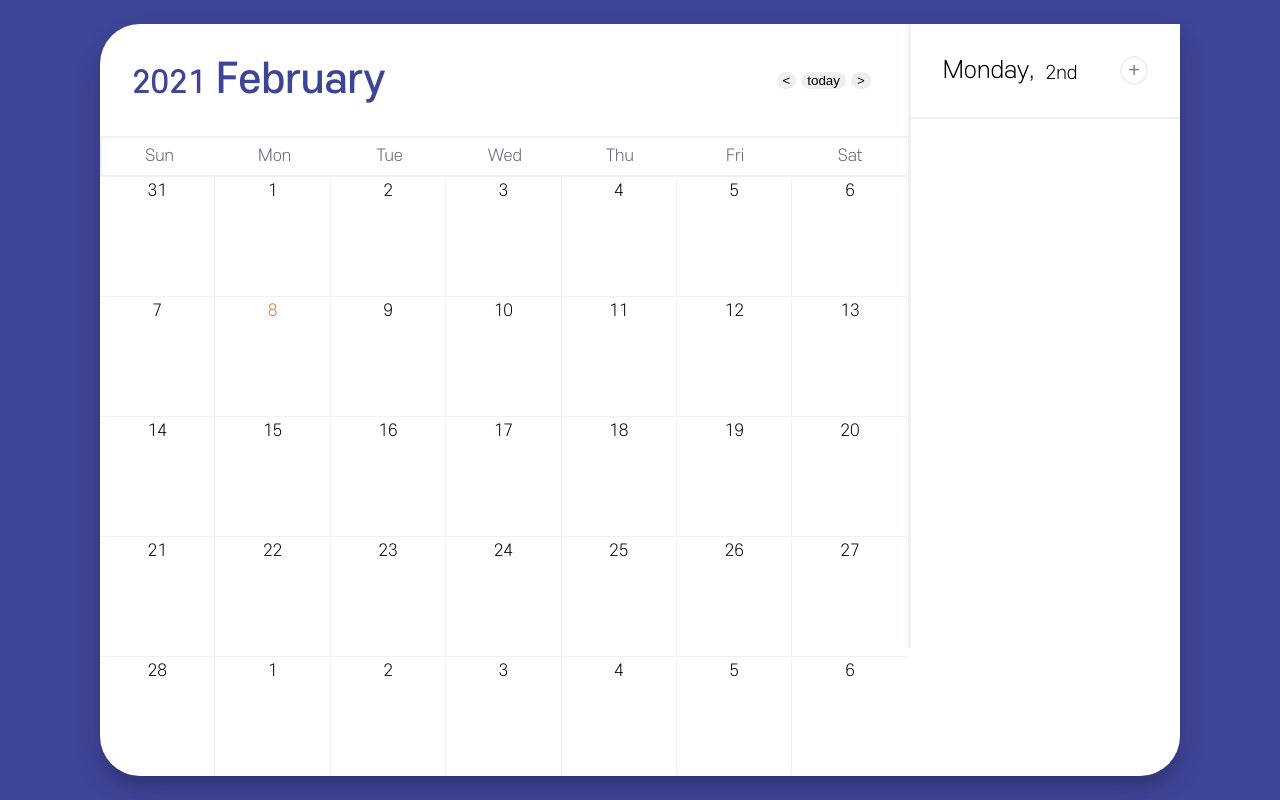
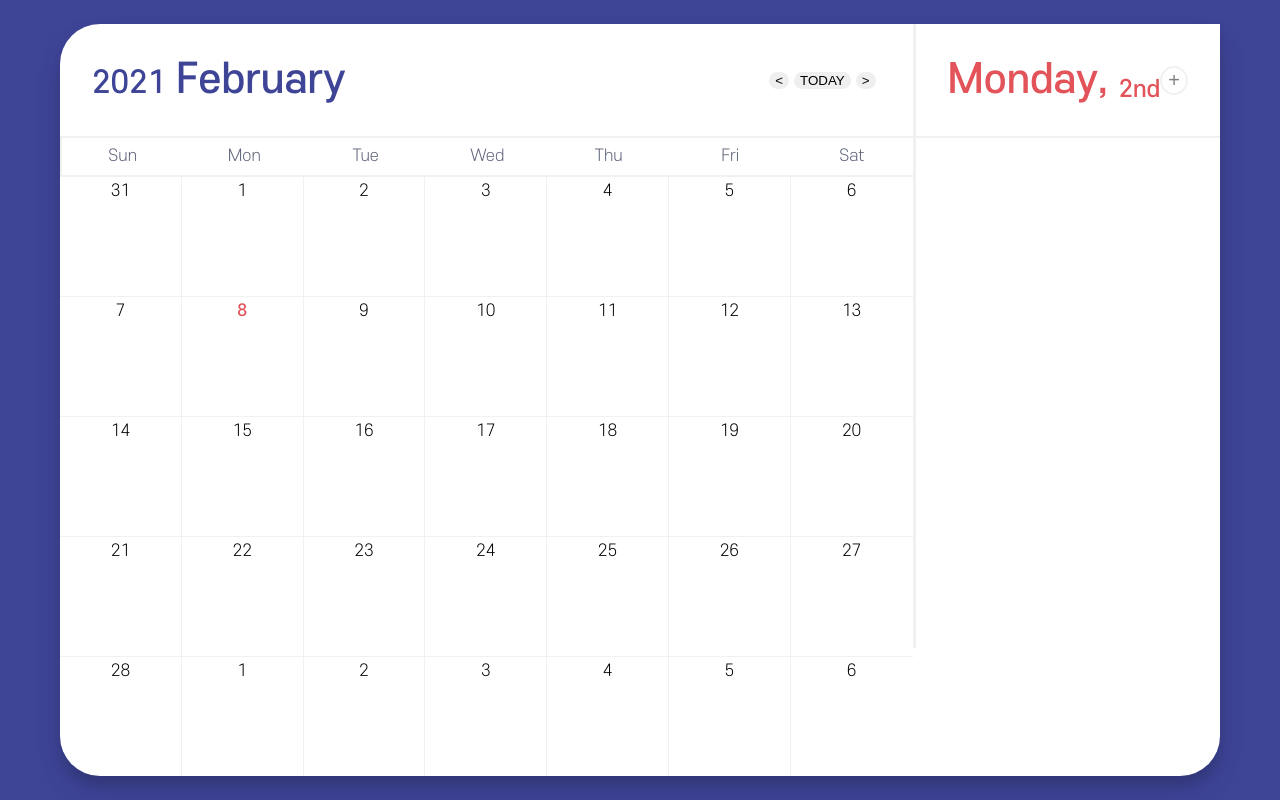
Before and after one commit to LeeChaeng/new_cemi, a React (Create React App) app: page / in a window 1280 px wide. Built offline with nearby package versions, Linux system fonts and the light colour scheme.

Commit message:
style ; styling

```diff
--- a/src/App.tsx
+++ b/src/App.tsx
@@ -3,9 +3,9 @@ import Home from "./routes/Home";
 
 function App() {
   return (
-    <div className="App">
+    <>
       <Home />
-    </div>
+    </>
   );
 }
 
--- a/src/components/Calendar.tsx
+++ b/src/components/Calendar.tsx
@@ -53,7 +53,7 @@ const Calendar = () => {
         </div>
         <Button>
           <button onClick={goPrevMonth}>{"<"}</button>
-          <button onClick={goToday}>{"today"}</button>
+          <button onClick={goToday}>{"TODAY"}</button>
           <button onClick={goNextMonth}>{">"}</button>
         </Button>
       </Title>
@@ -78,7 +78,7 @@ const Calendar = () => {
                     !todo.done &&
                     isSameDay(new Date(todo.dateTime), new Date(item.id))
                 ) ? (
-                  <Color color="#007965" />
+                  <Color color="#e3535a" />
                 ) : (
                   ""
                 )}
@@ -87,7 +87,7 @@ const Calendar = () => {
                     todo.done &&
                     isSameDay(new Date(todo.dateTime), new Date(item.id))
                 ) ? (
-                  <Color color="#00AF91" />
+                  <Color color="#3e4496" />
                 ) : (
                   ""
                 )}
@@ -124,10 +124,13 @@ const Title = styled.div`
   }
 `;
 const Button = styled.div`
-  button {
+  font-family: "SCDream_light";
+  & > button {
     border-radius: 50px;
     border: none;
     margin-right: 5px;
+    cursor: pointer;
+    outline: none;
   }
 `;
 
@@ -144,15 +147,25 @@ const Day = styled.div<{ selected: boolean }>`
   display: flex;
   flex-direction: column;
   justify-content: space-between;
+  transition: background-color 0.2s;
+  &:hover {
+    cursor: pointer;
+    background-color: #f0f1f1;
+  }
   &:nth-child(7n) {
     border-right: none;
+  }
+  &:nth-last-child(7) {
+    border-bottom-left-radius: 40px;
   }
   &:nth-last-child(n) {
     border-bottom: none;
     border-left: none;
   }
 
-  color: ${(props) => props.selected && "#f2702f"};
+  color: ${(props) => props.selected && "#e3535a"};
+  font-family: ${(props) => props.selected && "SCDream_bold"};
+
   & > .color_container {
     display: flex;
     margin: 10px;
--- a/src/components/Todo.tsx
+++ b/src/components/Todo.tsx
@@ -18,14 +18,15 @@ const Todo = ({ id, text, deadline, done }: TodoProps) => {
   const todoToggle = () => {
     dispatch(toggleTodo(id));
   };
-  const deleteTodo = () => {
+  const deleteTodo = (event: React.MouseEvent<SVGSVGElement, MouseEvent>) => {
+    event.stopPropagation(); //prevent eventBubbling
     dispatch(delTodo(id));
   };
   return (
-    <Container>
+    <Container onClick={todoToggle}>
       {done ? (
-        <div onClick={todoToggle}>
-          <Color color="#00af91" />
+        <div>
+          <Color color="#3e4496" />
           <div>
             <span className="done">{text}</span>
             <span className="done">{deadline}</span>
@@ -33,7 +34,7 @@ const Todo = ({ id, text, deadline, done }: TodoProps) => {
         </div>
       ) : (
         <div onClick={todoToggle}>
-          <Color color="#007965" />
+          <Color color="#e3535a" />
           <div>
             <span>{text}</span>
             <span>{deadline}</span>
@@ -55,6 +56,11 @@ const Container = styled.div`
   justify-content: space-between;
   padding: 24px;
   border-bottom: 2px solid #f0f1f1;
+  transition: background-color 0.2s;
+  &:hover {
+    cursor: pointer;
+    background-color: #f0f1f1;
+  }
   & > div {
     display: flex;
     flex-direction: row;
--- a/src/components/TodoList.tsx
+++ b/src/components/TodoList.tsx
@@ -81,11 +81,13 @@ const Title = styled.div`
 const Info = styled.div`
   display: flex;
   align-items: flex-end;
+  font-family: "SCDream_bold";
+  color: #e3535a;
   & > .day {
-    font-size: 23px;
+    font-size: 39.5px;
   }
   & > .week {
-    font-size: 18px;
+    font-size: 23px;
     margin-left: 10px;
   }
 `;
--- a/src/index.css
+++ b/src/index.css
@@ -17,19 +17,26 @@
   src: url("../src/static/fonts/SCDream5.otf") format("opentype");
 }
 
+#root {
+  width: 100%;
+  height: 100%;
+
+  display: flex;
+  flex-direction: column;
+  justify-content: center;
+  align-items: center;
+}
+
 body {
   margin: 0;
   height: 100vh;
-  overflow: hidden;
+  overflow: scroll;
   font-family: "SCDream_light", -apple-system, BlinkMacSystemFont,
     "Malgun Gothic", "맑은 고딕", helvetica, "Apple SD Gothic Neo", helvetica,
     "나눔바른고딕 옛한글", "NanumBarunGothic YetHangul", sans-serif;
   -webkit-font-smoothing: antialiased;
   -moz-osx-font-smoothing: grayscale;
   background-color: #3e4496;
-  display: flex;
-  flex-direction: column;
-  justify-content: center;
 }
 
 code {
--- a/src/routes/Home.tsx
+++ b/src/routes/Home.tsx
@@ -21,10 +21,11 @@ const Container = styled.div`
   display: flex;
   justify-content: center;
   background-color: white;
-  margin: 0px 100px;
+  margin: 0px 50px;
   border-radius: 40px 0px 40px 40px;
   border: none;
   box-shadow: 0 14px 28px rgba(0, 0, 0, 0.1), 0 10px 10px rgba(0, 0, 0, 0.1);
-  overflow: auto;
+  min-width: 700px;
+  width: calc(100vw - 120px);
 `;
 export default Home;
```
